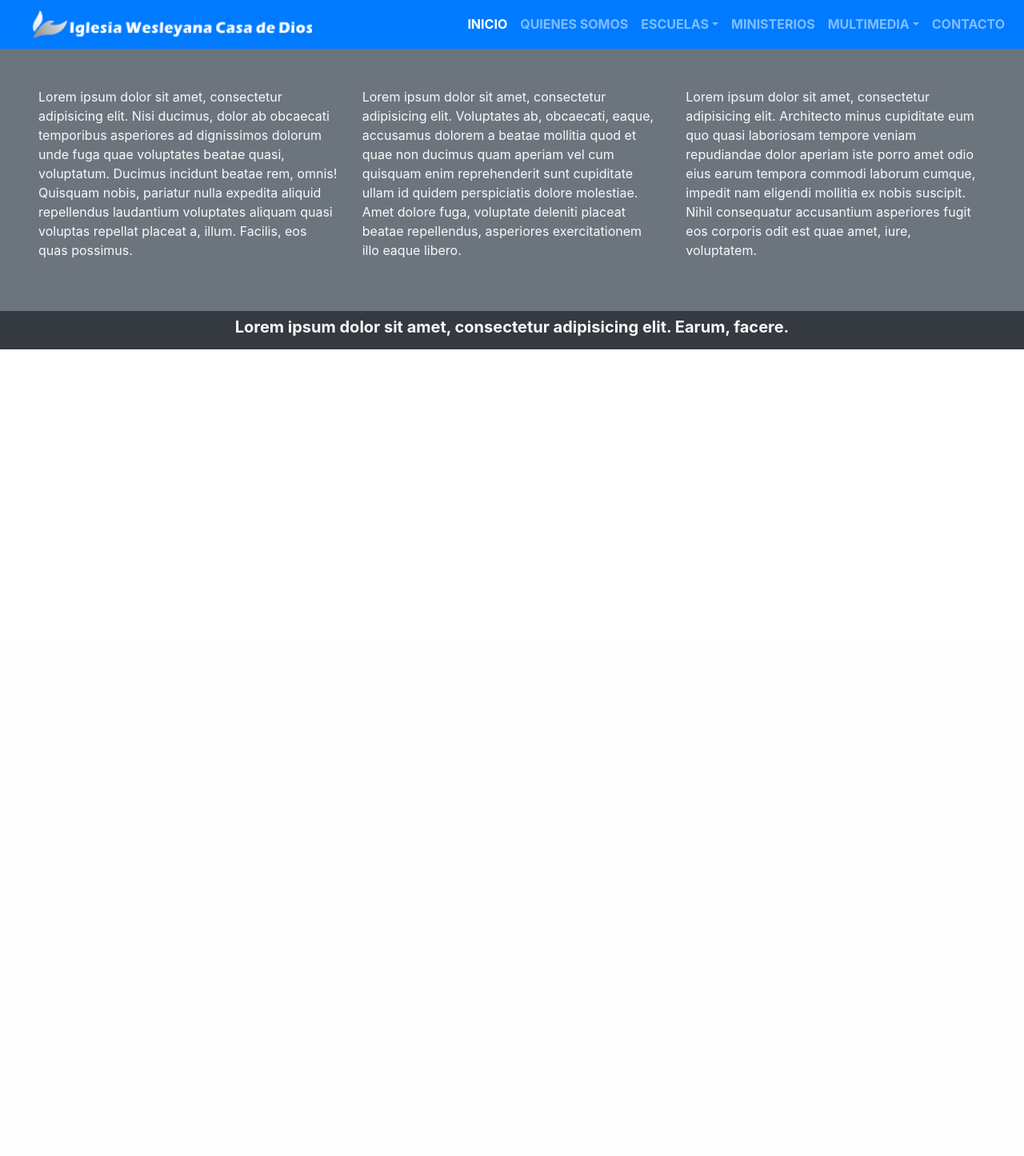
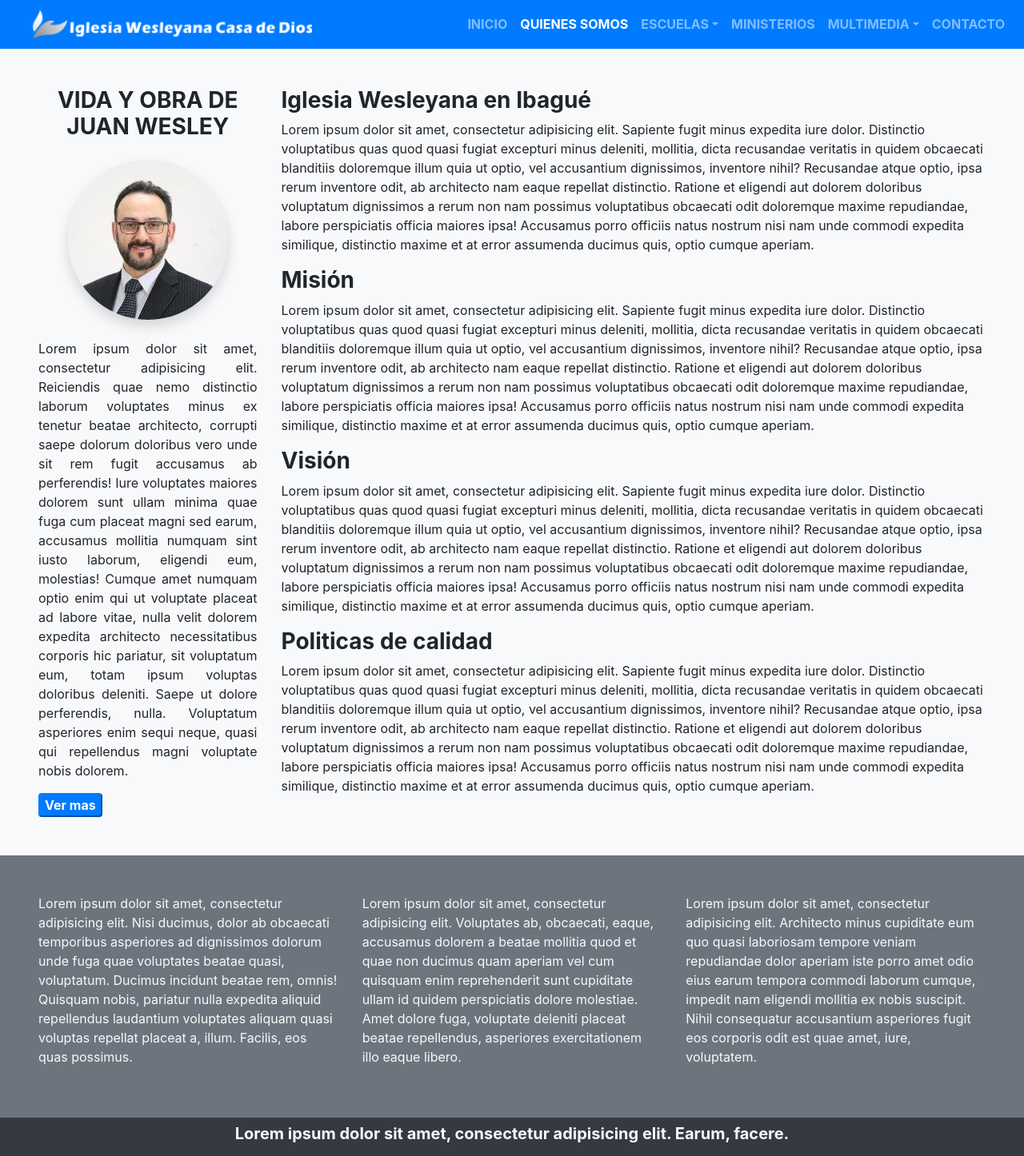
Before and after one commit to Juano24/Casa-de-Dios, a PHP site: page /quienesosmos.php in a window 1280 px wide. Shown: the whole page at 80% size. Before the commit the page ends 437 px from the top, so only its background shows below. Run offline with PHP 8.4, Linux system fonts and the light colour scheme.

Commit message:
pueba 29 de octubre

```diff
--- a/quienesosmos.php
+++ b/quienesosmos.php
@@ -28,10 +28,10 @@
 
 			  <div class="collapse navbar-collapse" id="navbarSupportedContent">
 			    <ul class="navbar-nav ml-auto font-weight-bold">
-			      <li class="nav-item active">
+			      <li class="nav-item ">
 			        <a class="nav-link" href="index.php">INICIO<span class="sr-only">(current)</span></a>
 			      </li>
-			      <li class="nav-item">
+			      <li class="nav-item active">
 			        <a class="nav-link" href="quienesosmos.php">QUIENES SOMOS</a>
 			      </li>
 			      <li class="nav-item dropdown">
@@ -69,7 +69,28 @@
 
 
 	<!--AQUI INICIA SLIDE INFORMATIVO-->
-
+	<section class="bg-light">
+		<div class="container-fluid p-5">
+			<div class="row">
+				<div class="col-12 col-ms-12 col-md-3 col-lg-3 col-xl-3">
+					<h3 class="text-center font-weight-bold mb-4">VIDA Y OBRA DE<br>JUAN WESLEY</h3>
+						<img src="assets/img/imagenes/img1.jpg" alt="" class="img-fluid mx-auto d-block rounded-circle mb-4 shadow">
+						<p class="text-justify">Lorem ipsum dolor sit amet, consectetur adipisicing elit. Reiciendis quae nemo distinctio laborum voluptates minus ex tenetur beatae architecto, corrupti saepe dolorum doloribus vero unde sit rem fugit accusamus ab perferendis! Iure voluptates maiores dolorem sunt ullam minima quae fuga cum placeat magni sed earum, accusamus mollitia numquam sint iusto laborum, eligendi eum, molestias! Cumque amet numquam optio enim qui ut voluptate placeat ad labore vitae, nulla velit dolorem expedita architecto necessitatibus corporis hic pariatur, sit voluptatum eum, totam ipsum voluptas doloribus deleniti. Saepe ut dolore perferendis, nulla. Voluptatum asperiores enim sequi neque, quasi qui repellendus magni voluptate nobis dolorem.</p>
+						<button type="button" class="btn-primary font-weight-bold rounded">Ver mas</button>
+				</div>
+				<div class="col-12 col-ms-12 col-md-9 col-lg-9 col-xl-9">
+					<h3 class="font-weight-bold">Iglesia Wesleyana en Ibagué</h3>
+					<p>Lorem ipsum dolor sit amet, consectetur adipisicing elit. Sapiente fugit minus expedita iure dolor. Distinctio voluptatibus quas quod quasi fugiat excepturi minus deleniti, mollitia, dicta recusandae veritatis in quidem obcaecati blanditiis doloremque illum quia ut optio, vel accusantium dignissimos, inventore nihil? Recusandae atque optio, ipsa rerum inventore odit, ab architecto nam eaque repellat distinctio. Ratione et eligendi aut dolorem doloribus voluptatum dignissimos a rerum non nam possimus voluptatibus obcaecati odit doloremque maxime repudiandae, labore perspiciatis officia maiores ipsa! Accusamus porro officiis natus nostrum nisi nam unde commodi expedita similique, distinctio maxime et at error assumenda ducimus quis, optio cumque aperiam.</p>
+					<h3 class="font-weight-bold">Misión</h3>
+					<p>Lorem ipsum dolor sit amet, consectetur adipisicing elit. Sapiente fugit minus expedita iure dolor. Distinctio voluptatibus quas quod quasi fugiat excepturi minus deleniti, mollitia, dicta recusandae veritatis in quidem obcaecati blanditiis doloremque illum quia ut optio, vel accusantium dignissimos, inventore nihil? Recusandae atque optio, ipsa rerum inventore odit, ab architecto nam eaque repellat distinctio. Ratione et eligendi aut dolorem doloribus voluptatum dignissimos a rerum non nam possimus voluptatibus obcaecati odit doloremque maxime repudiandae, labore perspiciatis officia maiores ipsa! Accusamus porro officiis natus nostrum nisi nam unde commodi expedita similique, distinctio maxime et at error assumenda ducimus quis, optio cumque aperiam.</p>
+					<h3 class="font-weight-bold">Visión</h3>
+					<p>Lorem ipsum dolor sit amet, consectetur adipisicing elit. Sapiente fugit minus expedita iure dolor. Distinctio voluptatibus quas quod quasi fugiat excepturi minus deleniti, mollitia, dicta recusandae veritatis in quidem obcaecati blanditiis doloremque illum quia ut optio, vel accusantium dignissimos, inventore nihil? Recusandae atque optio, ipsa rerum inventore odit, ab architecto nam eaque repellat distinctio. Ratione et eligendi aut dolorem doloribus voluptatum dignissimos a rerum non nam possimus voluptatibus obcaecati odit doloremque maxime repudiandae, labore perspiciatis officia maiores ipsa! Accusamus porro officiis natus nostrum nisi nam unde commodi expedita similique, distinctio maxime et at error assumenda ducimus quis, optio cumque aperiam.</p>
+					<h3 class="font-weight-bold">Politicas de calidad</h3>
+					<p>Lorem ipsum dolor sit amet, consectetur adipisicing elit. Sapiente fugit minus expedita iure dolor. Distinctio voluptatibus quas quod quasi fugiat excepturi minus deleniti, mollitia, dicta recusandae veritatis in quidem obcaecati blanditiis doloremque illum quia ut optio, vel accusantium dignissimos, inventore nihil? Recusandae atque optio, ipsa rerum inventore odit, ab architecto nam eaque repellat distinctio. Ratione et eligendi aut dolorem doloribus voluptatum dignissimos a rerum non nam possimus voluptatibus obcaecati odit doloremque maxime repudiandae, labore perspiciatis officia maiores ipsa! Accusamus porro officiis natus nostrum nisi nam unde commodi expedita similique, distinctio maxime et at error assumenda ducimus quis, optio cumque aperiam.</p>
+				</div>
+			</div>
+		</div>
+	</section>
 	<!--AQUI TERMINA EL SLIDE INFORMATIVO-->
 
 
```
